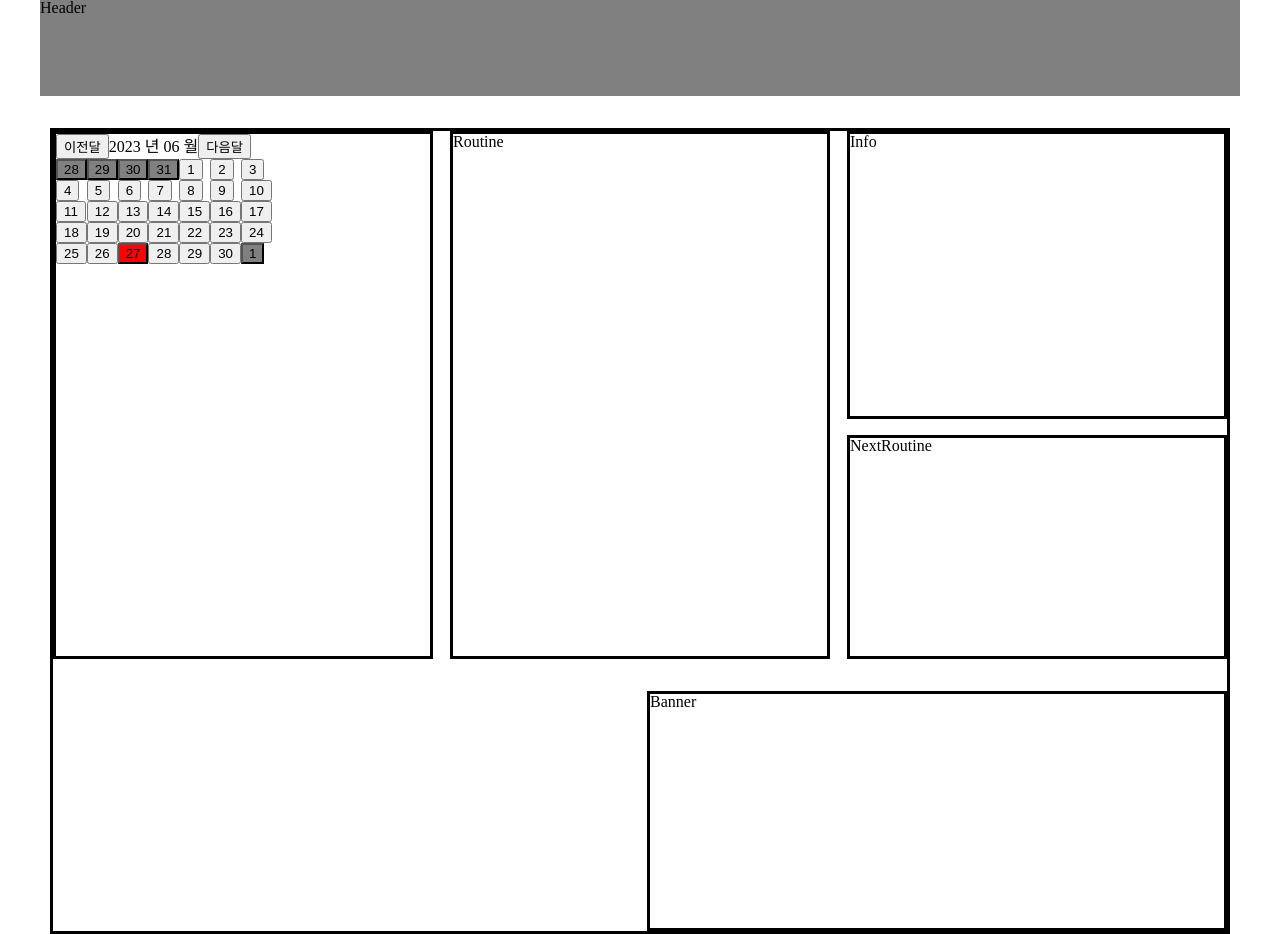
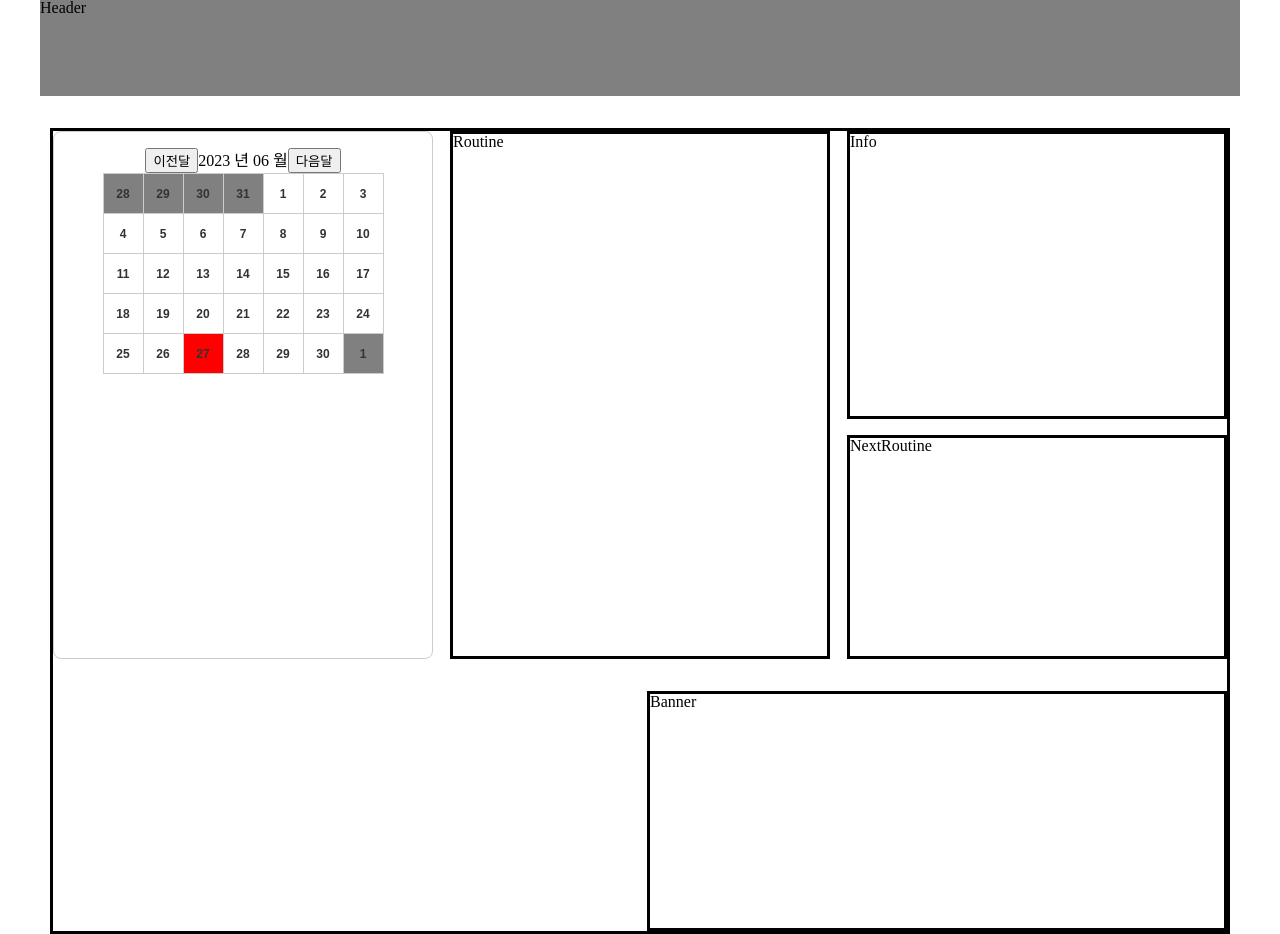
Before and after one commit to Techeer-FM-Studio/frontend, a Next.js app: page / in a window 1280 px wide. Built offline with nearby package versions, Linux system fonts and the light colour scheme.

Commit message:
design: Calendar CSS 입히기

```diff
--- a/src/styles/Calendar.module.scss
+++ b/src/styles/Calendar.module.scss
@@ -2,4 +2,84 @@
   width: 38rem;
   height: 52.8rem;
   border: solid black;
+  display: flex;
+  flex-direction: column;
+  align-items: center;
+  padding: 16px;
+  border: 1px solid #ccc;
+  border-radius: 8px;
+
+  .control {
+    display: flex;
+    justify-content: space-between;
+    align-items: center;
+    width: 100%;
+    margin-bottom: 16px;
+
+    button {
+      padding: 8px 16px;
+      background-color: #f5f5f5;
+      border: 1px solid #ccc;
+      border-radius: 4px;
+      cursor: pointer;
+      transition: all 0.2s ease-in-out;
+
+      &:hover {
+        background-color: #ccc;
+      }
+    }
+
+    span {
+      font-size: 1.2rem;
+      font-weight: bold;
+    }
+  }
+
+  table {
+    border-collapse: collapse;
+
+    td {
+      width: 40px;
+      height: 40px;
+      text-align: center;
+      vertical-align: middle;
+      border: 1px solid #ccc;
+      border-radius: 4px;
+      cursor: pointer;
+      transition: all 0.2s ease-in-out;
+
+      &:hover {
+        background-color: #f5f5f5;
+      }
+
+      &:active {
+        background-color: #ddd;
+      }
+
+      button {
+        width: 100%;
+        height: 100%;
+        padding: 0;
+        margin: 0;
+        border: none;
+        background-color: transparent;
+        cursor: pointer;
+
+        span {
+          display: block;
+          font-size: 1.2rem;
+          font-weight: bold;
+          color: #333;
+        }
+      }
+
+      &:first-child {
+        color: #f00;
+      }
+
+      &:nth-child(7n) {
+        color: #00f;
+      }
+    }
+  }
 }
```
